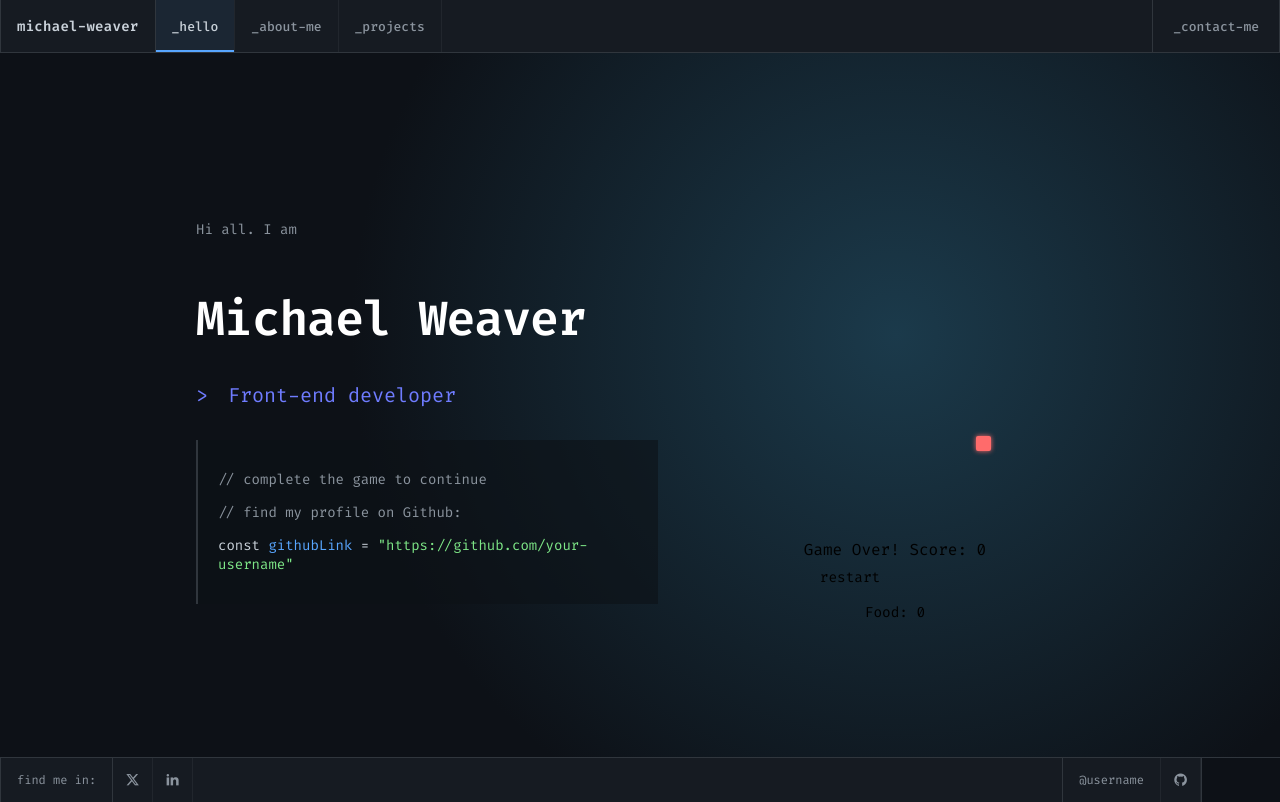
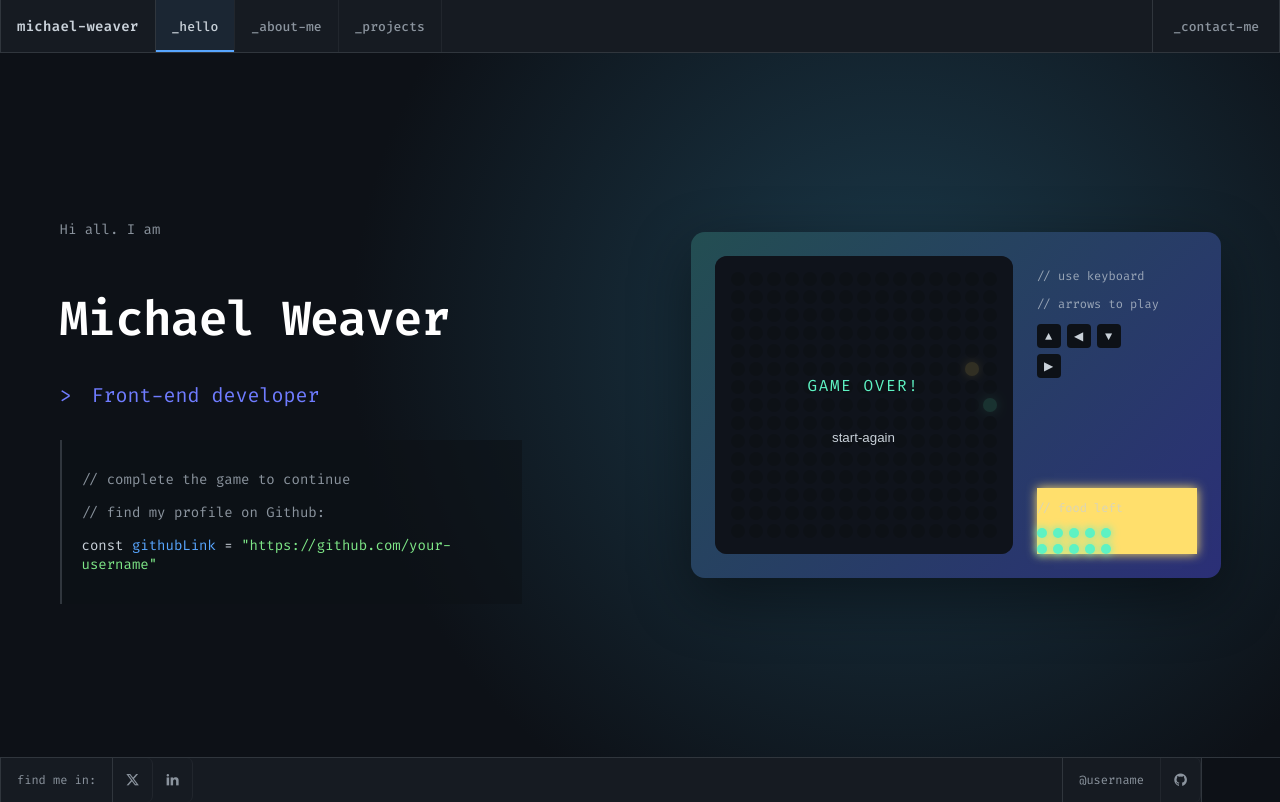
Before and after one commit to vikasthakur70183/MyPortfolio, a React (Vite) app: page / in a window 1280 px wide. Both pictures are taken after a click on the button "start-game". Built offline with nearby package versions, Linux system fonts and the light colour scheme.

Commit message:
update the snake game

```diff
--- a/src/components/SnakeGame/SnakeGame.jsx
+++ b/src/components/SnakeGame/SnakeGame.jsx
@@ -1,9 +1,8 @@
 import React, { useState, useEffect, useCallback } from 'react';
 import styles from './SnakeGame.module.css';
 
-const GRID_SIZE = 20;
-const INITIAL_SNAKE = [{ x: 10, y: 10 }];
-const INITIAL_FOOD = { x: 15, y: 15 };
+const GRID_SIZE = 15;
+const INITIAL_SNAKE = [{ x: 7, y: 7 }];
 const DIRECTIONS = {
   UP: { x: 0, y: -1 },
   DOWN: { x: 0, y: 1 },
@@ -13,147 +12,126 @@ const DIRECTIONS = {
 
 function SnakeGame() {
   const [snake, setSnake] = useState(INITIAL_SNAKE);
-  const [food, setFood] = useState(INITIAL_FOOD);
+  const [food, setFood] = useState({ x: 10, y: 5 });
   const [direction, setDirection] = useState(DIRECTIONS.RIGHT);
-  const [gameState, setGameState] = useState('idle'); // idle, playing, gameOver
-  const [score, setScore] = useState(0);
+  const [state, setState] = useState('idle'); // idle | playing | gameOver
+  const [foodLeft, setFoodLeft] = useState(10);
 
-  const generateFood = useCallback(() => {
-    let newFood;
-    do {
-      newFood = {
-        x: Math.floor(Math.random() * GRID_SIZE),
-        y: Math.floor(Math.random() * GRID_SIZE),
-      };
-    } while (snake.some(segment => segment.x === newFood.x && segment.y === newFood.y));
-    return newFood;
-  }, [snake]);
+  const generateFood = () => ({
+    x: Math.floor(Math.random() * GRID_SIZE),
+    y: Math.floor(Math.random() * GRID_SIZE),
+  });
 
   const moveSnake = useCallback(() => {
-    setSnake(currentSnake => {
-      const newSnake = [...currentSnake];
-      const head = { ...newSnake[0] };
-      head.x += direction.x;
-      head.y += direction.y;
+    setSnake(prev => {
+      const head = { ...prev[0], x: prev[0].x + direction.x, y: prev[0].y + direction.y };
 
-      // Check wall collision
-      if (head.x < 0 || head.x >= GRID_SIZE || head.y < 0 || head.y >= GRID_SIZE) {
-        setGameState('gameOver');
-        return currentSnake;
+      if (
+        head.x < 0 ||
+        head.y < 0 ||
+        head.x >= GRID_SIZE ||
+        head.y >= GRID_SIZE ||
+        prev.some(p => p.x === head.x && p.y === head.y)
+      ) {
+        setState('gameOver');
+        return prev;
       }
 
-      // Check self collision
-      if (newSnake.some(segment => segment.x === head.x && segment.y === head.y)) {
-        setGameState('gameOver');
-        return currentSnake;
+      const next = [head, ...prev];
+
+      if (head.x === food.x && head.y === food.y) {
+        setFood(generateFood());
+        setFoodLeft(f => Math.max(0, f - 1));
+      } else {
+        next.pop();
       }
 
-      newSnake.unshift(head);
-
-      // Check food collision
-      if (head.x === food.x && head.y === food.y) {
-        setScore(prev => prev + 1);
-        setFood(generateFood());
-      } else {
-        newSnake.pop();
-      }
-
-      return newSnake;
+      return next;
     });
-  }, [direction, food, generateFood]);
-
-  const handleKeyPress = useCallback((e) => {
-    if (gameState !== 'playing') return;
-
-    switch (e.key) {
-      case 'ArrowUp':
-        if (direction !== DIRECTIONS.DOWN) setDirection(DIRECTIONS.UP);
-        break;
-      case 'ArrowDown':
-        if (direction !== DIRECTIONS.UP) setDirection(DIRECTIONS.DOWN);
-        break;
-      case 'ArrowLeft':
-        if (direction !== DIRECTIONS.RIGHT) setDirection(DIRECTIONS.LEFT);
-        break;
-      case 'ArrowRight':
-        if (direction !== DIRECTIONS.LEFT) setDirection(DIRECTIONS.RIGHT);
-        break;
-      default:
-        break;
-    }
-  }, [direction, gameState]);
+  }, [direction, food]);
 
   useEffect(() => {
-    window.addEventListener('keydown', handleKeyPress);
-    return () => window.removeEventListener('keydown', handleKeyPress);
-  }, [handleKeyPress]);
+    if (state !== 'playing') return;
+    const id = setInterval(moveSnake, 140);
+    return () => clearInterval(id);
+  }, [state, moveSnake]);
 
   useEffect(() => {
-    if (gameState === 'playing') {
-      const gameInterval = setInterval(moveSnake, 150);
-      return () => clearInterval(gameInterval);
-    }
-  }, [gameState, moveSnake]);
+    const handleKey = e => {
+      if (state !== 'playing') return;
+      if (e.key === 'ArrowUp' && direction !== DIRECTIONS.DOWN) setDirection(DIRECTIONS.UP);
+      if (e.key === 'ArrowDown' && direction !== DIRECTIONS.UP) setDirection(DIRECTIONS.DOWN);
+      if (e.key === 'ArrowLeft' && direction !== DIRECTIONS.RIGHT) setDirection(DIRECTIONS.LEFT);
+      if (e.key === 'ArrowRight' && direction !== DIRECTIONS.LEFT) setDirection(DIRECTIONS.RIGHT);
+    };
+    window.addEventListener('keydown', handleKey);
+    return () => window.removeEventListener('keydown', handleKey);
+  }, [direction, state]);
 
   const startGame = () => {
     setSnake(INITIAL_SNAKE);
-    setFood(INITIAL_FOOD);
+    setFood(generateFood());
     setDirection(DIRECTIONS.RIGHT);
-    setScore(0);
-    setGameState('playing');
-  };
-
-  const skipGame = () => {
-    setGameState('idle');
-  };
-
-  const renderGrid = () => {
-    const grid = [];
-    for (let y = 0; y < GRID_SIZE; y++) {
-      for (let x = 0; x < GRID_SIZE; x++) {
-        const isSnakeHead = snake[0] && snake[0].x === x && snake[0].y === y;
-        const isSnakeBody = snake.slice(1).some(segment => segment.x === x && segment.y === y);
-        const isFood = food.x === x && food.y === y;
-
-        let cellClass = styles.cell;
-        if (isSnakeHead) cellClass += ` ${styles.snakeHead}`;
-        else if (isSnakeBody) cellClass += ` ${styles.snakeBody}`;
-        else if (isFood) cellClass += ` ${styles.food}`;
-
-        grid.push(
-          <div key={`${x}-${y}`} className={cellClass}></div>
-        );
-      }
-    }
-    return grid;
+    setFoodLeft(10);
+    setState('playing');
   };
 
   return (
-    <div className={styles.gamePanel}>
-      <div className={styles.gameGrid}>
-        {renderGrid()}
-      </div>
-      <div className={styles.controls}>
-        {gameState === 'idle' && (
-          <button className={styles.button} onClick={startGame} aria-label="Start Snake Game">
-            start-game
-          </button>
-        )}
-        {gameState === 'playing' && (
-          <button className={styles.button} onClick={skipGame} aria-label="Skip Snake Game">
-            skip
-          </button>
-        )}
-        {gameState === 'gameOver' && (
-          <div>
-            <p className={styles.gameOverText}>Game Over! Score: {score}</p>
-            <button className={styles.button} onClick={startGame} aria-label="Restart Snake Game">
-              restart
-            </button>
+    <div className={styles.wrapper}>
+      <div className={styles.card}>
+        {/* GAME GRID */}
+        <div className={styles.gameArea}>
+          <div className={styles.grid}>
+            {Array.from({ length: GRID_SIZE * GRID_SIZE }).map((_, i) => {
+              const x = i % GRID_SIZE;
+              const y = Math.floor(i / GRID_SIZE);
+              const isHead = snake[0]?.x === x && snake[0]?.y === y;
+              const isBody = snake.slice(1).some(s => s.x === x && s.y === y);
+              const isFood = food.x === x && food.y === y;
+
+              return (
+                <div
+                  key={i}
+                  className={`${styles.cell} ${
+                    isHead ? styles.head : isBody ? styles.body : isFood ? styles.food : ''
+                  }`}
+                />
+              );
+            })}
           </div>
-        )}
-        <div className={styles.score}>
-          Food: {score}
+
+          {state === 'gameOver' && (
+            <div className={styles.overlay}>
+              <p>GAME OVER!</p>
+              <button onClick={startGame}>start-again</button>
+            </div>
+          )}
+        </div>
+
+        {/* SIDE PANEL */}
+        <div className={styles.sidePanel}>
+          <div className={styles.help}>
+            <p>// use keyboard</p>
+            <p>// arrows to play</p>
+            <div className={styles.keys}>
+              <span>▲</span>
+              <span>◀</span>
+              <span>▼</span>
+              <span>▶</span>
+            </div>
+          </div>
+
+          <div className={styles.food}>
+            <p>// food left</p>
+            <div className={styles.dots}>
+              {Array.from({ length: 10 }).map((_, i) => (
+                <span key={i} className={i < foodLeft ? styles.dotActive : styles.dot} />
+              ))}
+            </div>
+          </div>
+
+          {state === 'idle' && <button onClick={startGame}>start-game</button>}
+          {state === 'playing' && <button className={styles.skip}>skip</button>}
         </div>
       </div>
     </div>
--- a/src/components/SnakeGame/SnakeGame.module.css
+++ b/src/components/SnakeGame/SnakeGame.module.css
@@ -1,82 +1,141 @@
-.gamePanel {
-  background: var(--panel-bg);
-  border: 1px solid var(--border-color);
-  border-radius: 8px;
+.wrapper {
+  display: flex;
+  justify-content: center;
+}
+
+.card {
+  display: flex;
+  gap: 1.5rem;
+  background: linear-gradient(135deg, #234e52, #2b2f77);
+  padding: 1.5rem;
+  border-radius: 14px;
+  box-shadow: 0 20px 60px rgba(0, 0, 0, 0.45);
+}
+
+/* ================= GAME GRID ================= */
+
+.gameArea {
+  position: relative;
+  background: #1c2333;
+  border-radius: 12px;
   padding: 1rem;
-  box-shadow: var(--glow);
+}
+
+.grid {
+  display: grid;
+  grid-template-columns: repeat(15, 14px);
+  grid-template-rows: repeat(15, 14px);
+  gap: 4px;
+}
+
+.cell {
+  width: 14px;
+  height: 14px;
+  background: #0d1117;
+  border-radius: 50%;
+}
+
+.head {
+  background: #5ef2c3;
+  box-shadow: 0 0 12px rgba(94, 242, 195, 0.9);
+}
+
+.body {
+  background: #6ddccf;
+}
+
+.food {
+  background: #ffdf6c;
+  box-shadow: 0 0 10px #ffdf6c;
+}
+
+/* ================= OVERLAY ================= */
+
+.overlay {
+  position: absolute;
+  inset: 0;
+  background: rgba(13, 17, 23, 0.85);
   display: flex;
   flex-direction: column;
   align-items: center;
-  width: 100%;
-  max-width: 400px;
+  justify-content: center;
+  gap: 0.75rem;
+  border-radius: 12px;
 }
 
-.gameGrid {
-  display: grid;
-  grid-template-columns: repeat(20, 1fr);
-  grid-template-rows: repeat(20, 1fr);
-  gap: 1px;
-  background: var(--border-color);
-  padding: 0.5rem;
-  border-radius: 4px;
-  margin-bottom: 1rem;
+.overlay p {
+  color: #5ef2c3;
+  font-family: 'Fira Code', monospace;
+  letter-spacing: 0.1em;
 }
 
-.cell {
-  width: 15px;
-  height: 15px;
+.overlay button {
   background: transparent;
-  border-radius: 2px;
-  transition: background-color 0.1s ease;
+  border: none;
+  color: #c9d1d9;
+  cursor: pointer;
 }
 
-.snakeHead {
-  background: var(--accent-color);
-  box-shadow: 0 0 5px var(--accent-color);
+/* ================= SIDE PANEL ================= */
+
+.sidePanel {
+  width: 160px;
+  display: flex;
+  flex-direction: column;
+  justify-content: space-between;
+  color: #c9d1d9;
+  font-family: 'Fira Code', monospace;
+  font-size: 0.75rem;
 }
 
-.snakeBody {
-  background: #ffffff;
-  box-shadow: 0 0 3px #ffffff;
+.help p,
+.food p {
+  opacity: 0.7;
 }
 
-.food {
-  background: #ff6b6b;
-  box-shadow: 0 0 5px #ff6b6b;
+.keys {
+  display: grid;
+  grid-template-columns: repeat(3, 24px);
+  gap: 6px;
+  margin-top: 0.5rem;
 }
 
-.controls {
-  display: flex;
-  flex-direction: column;
-  align-items: center;
-  gap: 0.5rem;
+.keys span {
+  text-align: center;
+  padding: 4px;
+  background: #0d1117;
+  border-radius: 4px;
 }
 
-.button {
-  background: var(--accent-color);
-  color: #000000;
-  border: none;
-  padding: 0.5rem 1rem;
-  border-radius: 4px;
-  cursor: pointer;
-  font-family: 'Fira Code', monospace;
-  font-size: 0.9rem;
-  transition: background-color 0.2s ease;
+.dots {
+  display: grid;
+  grid-template-columns: repeat(5, 10px);
+  gap: 6px;
+  margin-top: 0.5rem;
 }
 
-.button:hover {
-  background: #00a8cc;
+.dot,
+.dotActive {
+  width: 10px;
+  height: 10px;
+  border-radius: 50%;
+  background: #2f3b52;
 }
 
-.gameOverText {
-  color: var(--text-color);
-  font-family: 'Fira Code', monospace;
-  font-size: 1rem;
-  margin: 0;
+.dotActive {
+  background: #5ef2c3;
+  box-shadow: 0 0 8px #5ef2c3;
 }
 
-.score {
-  color: var(--muted-text);
-  font-family: 'Fira Code', monospace;
-  font-size: 0.9rem;
+button {
+  background: transparent;
+  border: 1px solid #c9d1d9;
+  border-radius: 6px;
+  padding: 0.4rem 0;
+  color: #c9d1d9;
+  cursor: pointer;
 }
+
+.skip {
+  opacity: 0.7;
+}
```
